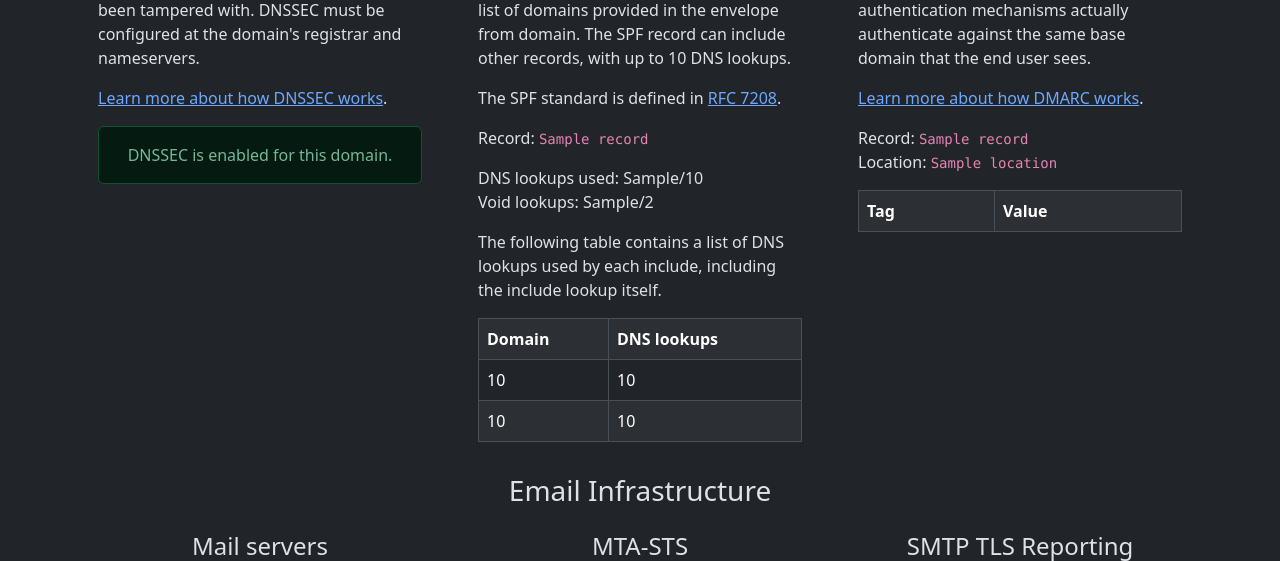
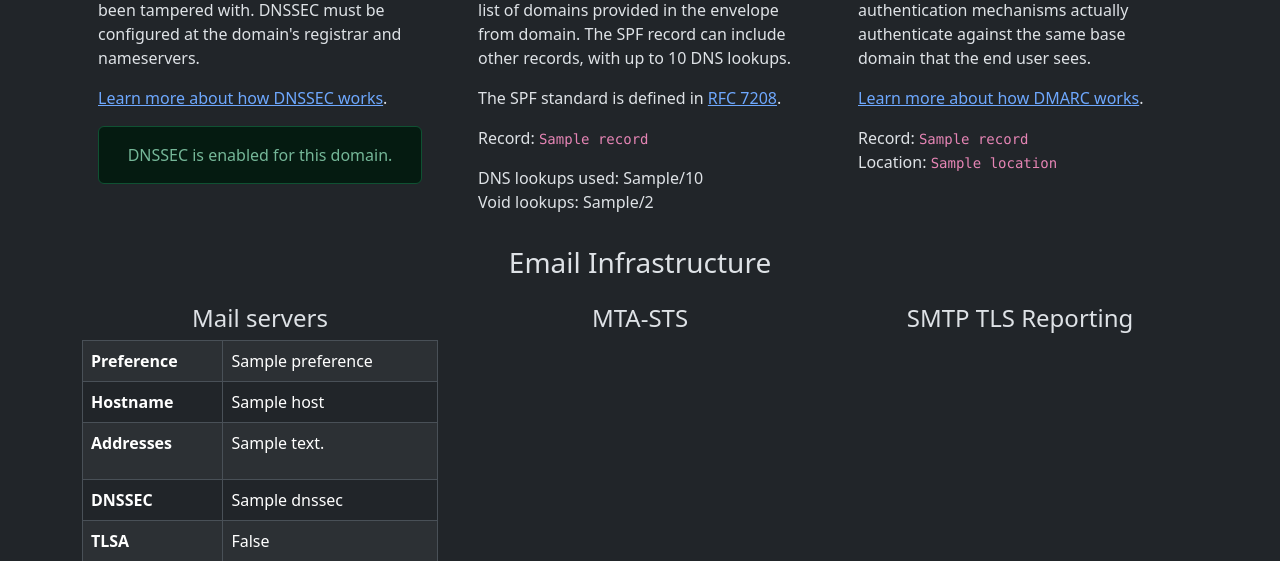
Before and after one commit to domainaware/checkdmarc-web-frontend, a Flask app: template templates/domain.html.jinja in a window 1280 px wide. Shown: the part 279-840 px from the top of the page. Run offline with Flask 3, Linux system fonts and the light colour scheme; the template is opened without the code that fills it: most values are stand-ins (such as "Sample title", 1, 10 or a date in 2020); lists and menus that the app fills with data are empty; parts of the project's set-up code (start-up, migrations or seed data) failed here and were passed over.

Commit message:
Fix crash when records do not exist

```diff
--- a/templates/domain.html.jinja
+++ b/templates/domain.html.jinja
@@ -89,7 +89,7 @@
           </p>
           {% endif %}
 
-          {% if results.spf.parsed.include|length > 0 or (results.spf.parsed.redirect and results.spf.parsed.redirect.parsed.include|length > 0) %}
+          {% if "parsed" in results.spf and (results.spf.parsed.include|length > 0 or (results.spf.parsed.redirect and results.spf.parsed.redirect.parsed.include|length > 0)) %}
           <p>The following table contains a list of DNS lookups used by each include, including the include lookup itself.</p>
           <div class="table-responsive">
             <table class="table table-bordered table-striped">
@@ -148,7 +148,7 @@
             {% endif %}
           </p>
           {% endif %}
-
+          {% if "tags" in results.dmarc %}
           <div class="table-responsive">
             <table class="table table-bordered table-striped">
               <tr><th scope="col">Tag</th><th scope="col">Value</th></tr>
@@ -172,6 +172,7 @@
               {% endfor %}
             </table>
           </div>
+          {% endif %}
         </div> <!-- End padded wrapper -->
       </div> <!-- End column -->
     </div> <!-- End auth row -->
```
